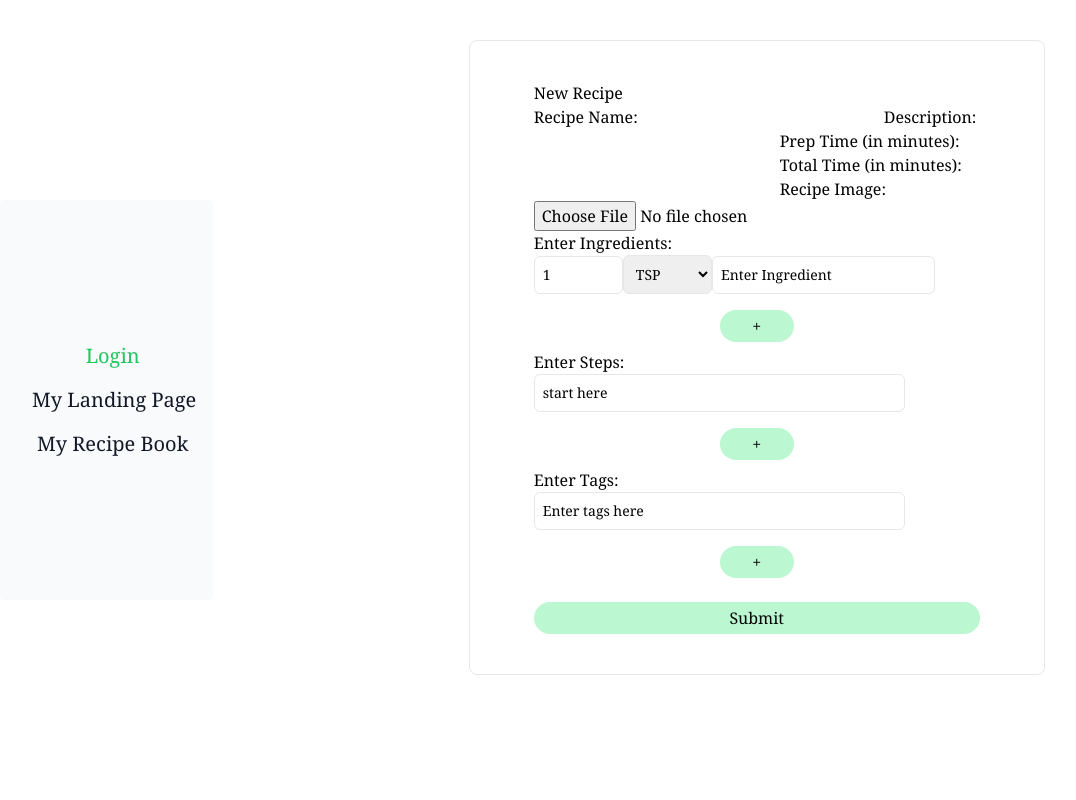
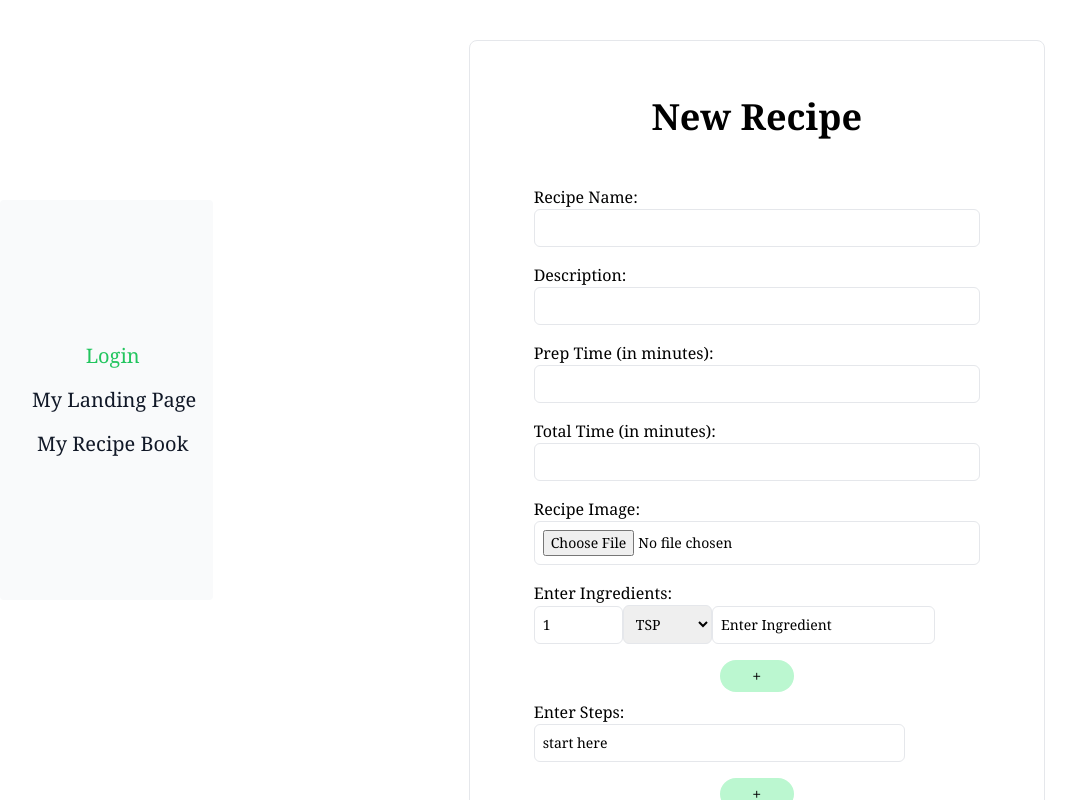
Before and after one commit to jlswift2/swift-final-project, a React (Create React App) app in the folder client/: page /recipes/new in a window 1280 px wide. Shown: the top 800 px of the page, without its empty margins (0-1076 px from the left). Built offline with nearby package versions, Linux system fonts and the light colour scheme; no server answers.

Commit message:
Add styling for NewRecipe

```diff
--- a/client/src/components/NewRecipeForm.js
+++ b/client/src/components/NewRecipeForm.js
@@ -9,10 +9,11 @@ function NewRecipeForm({ handleFormChange, formData, handleImgChange }) {
 
     return (
         <div>
-            <h1>New Recipe</h1>
+            <h1 className='font-serif text-4xl font-bold text-primary mt-4 mb-12 text-center'>New Recipe</h1>
             <form>
                 <label htmlFor="name">Recipe Name:</label>
                 <input
+                    className="font-serif w-full p-2 text-primary border rounded-md outline-none text-sm transition duration-150 ease-in-out mb-4"
                     type="text"
                     name="name"
                     value={formData.name}
@@ -20,6 +21,7 @@ function NewRecipeForm({ handleFormChange, formData, handleImgChange }) {
                 />
                 <label htmlFor="description">Description:</label>
                 <input
+                    className="font-serif w-full p-2 text-primary border rounded-md outline-none text-sm transition duration-150 ease-in-out mb-4"
                     type="text"
                     name="description"
                     value={formData.description}
@@ -27,6 +29,7 @@ function NewRecipeForm({ handleFormChange, formData, handleImgChange }) {
                 />
                 <label htmlFor="prep_time">Prep Time (in minutes):</label>
                 <input
+                    className="font-serif w-full p-2 text-primary border rounded-md outline-none text-sm transition duration-150 ease-in-out mb-4"
                     type="number"
                     min="0"
                     name="prep_time"
@@ -35,6 +38,7 @@ function NewRecipeForm({ handleFormChange, formData, handleImgChange }) {
                 />
                 <label htmlFor="total_time">Total Time (in minutes):</label>
                 <input
+                    className="font-serif w-full p-2 text-primary border rounded-md outline-none text-sm transition duration-150 ease-in-out mb-4"
                     type="number"
                     min="0"
                     name="total_time"
@@ -43,6 +47,7 @@ function NewRecipeForm({ handleFormChange, formData, handleImgChange }) {
                 />
                 <label htmlFor="recipe_image">Recipe Image:</label>
                 <input
+                    className="font-serif w-full p-2 text-primary border rounded-md outline-none text-sm transition duration-150 ease-in-out mb-4"
                     type="file"
                     name="recipe_image"
                     accept="image/png, image/jpeg"
```
